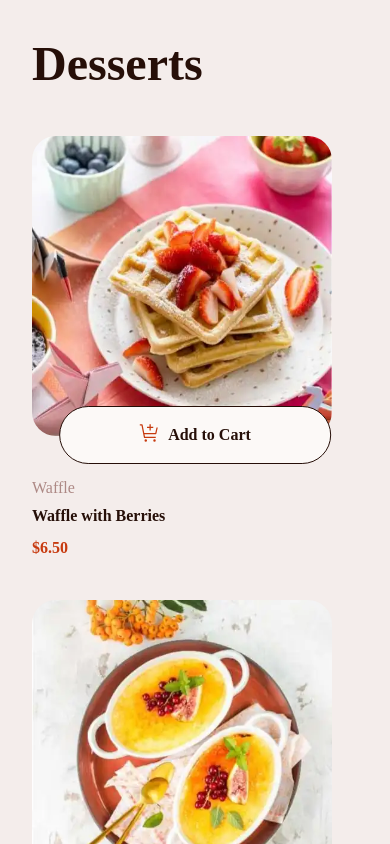
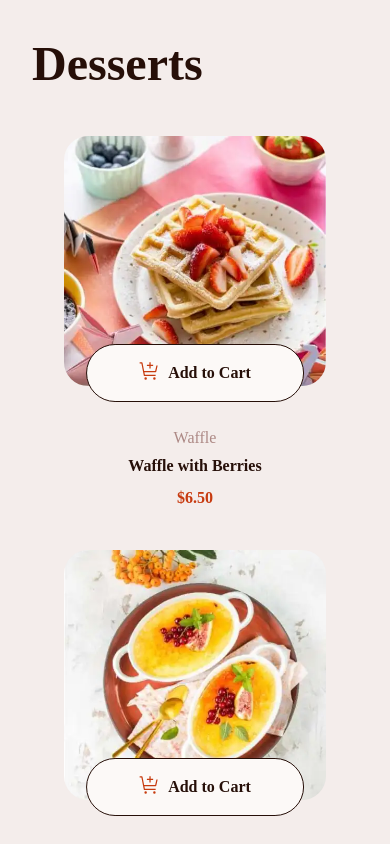
Before and after one commit to CalcagnoLoic/sweet-to-go, a React (Vite) app: page / in a window 390 px wide. Shown: the top 844 px of the page. Built offline with nearby package versions, Linux system fonts and the light colour scheme; a web font is replaced by a local one.

Commit message:
fix cards UI

```diff
--- a/public/assets/style/tailwind.css
+++ b/public/assets/style/tailwind.css
@@ -16,7 +16,7 @@
 
 @layer components {
   .add_cart {
-    @apply absolute left-1/2 top-[270px] w-5/6 -translate-x-1/2 rounded-full border-[1px] px-5 py-4 lg:top-[220px];
+    @apply absolute left-1/2 top-[13rem] w-5/6 -translate-x-1/2 rounded-full border-[1px] px-5 py-4 lg:top-[220px];
   }
 
   .quantity {
--- a/src/common/components/Card/index.tsx
+++ b/src/common/components/Card/index.tsx
@@ -15,7 +15,7 @@ const Component = ({ dessertProps }: CardProps) => {
   };
 
   return (
-    <div key={dessertProps.dessertID} className="relative">
+    <div key={dessertProps.dessertID} className="relative block mx-auto md:mx-0">
       <Image
         src={dessertProps.dessertIllustration}
         content={dessertProps.dessertName}
@@ -27,17 +27,17 @@ const Component = ({ dessertProps }: CardProps) => {
       <Paragraph
         kind="p"
         content={dessertProps.dessertCategory}
-        css="mt-10 text-pharlap"
+        css="mt-10 text-pharlap text-center lg:text-start"
       />
       <Paragraph
         kind="p"
         content={dessertProps.dessertName}
-        css="mt-1 font-semibold text-graphite"
+        css="mt-1 font-semibold text-graphite text-center lg:text-start"
       />
       <Paragraph
         kind="p"
         content={`$${price}`}
-        css="mt-2 font-semibold text-tiaMaria"
+        css="mt-2 font-semibold text-tiaMaria text-center lg:text-start"
       />
 
       <div
--- a/src/common/components/Image/index.tsx
+++ b/src/common/components/Image/index.tsx
@@ -5,7 +5,7 @@ const Component = ({ isThumbnail, src, content, css, action }: ImageProps) => (
     src={src}
     alt={content}
     title={content}
-    className={` ${isThumbnail ? "h-[75px] w-[75px]" : "h-[300px] w-[300px] xl:h-[250px] xl:w-[250px]"} ${css} cursor-pointer rounded-3xl`}
+    className={` ${isThumbnail ? "h-[75px] w-[75px]" : "block mx-auto h-[250px]"} ${css} cursor-pointer rounded-3xl`}
     onClick={action}
   />
 );
```
